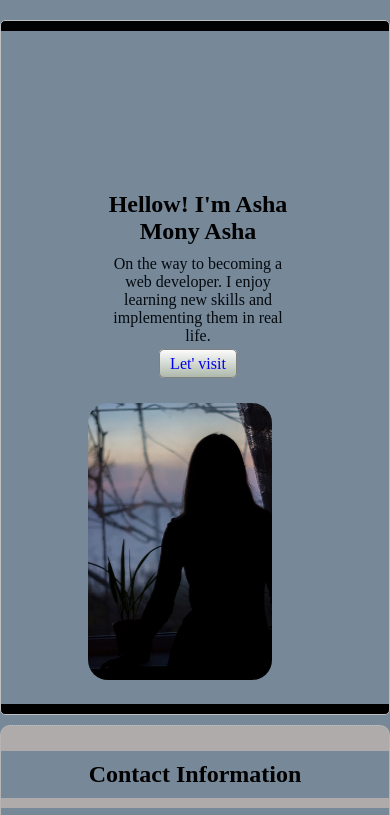
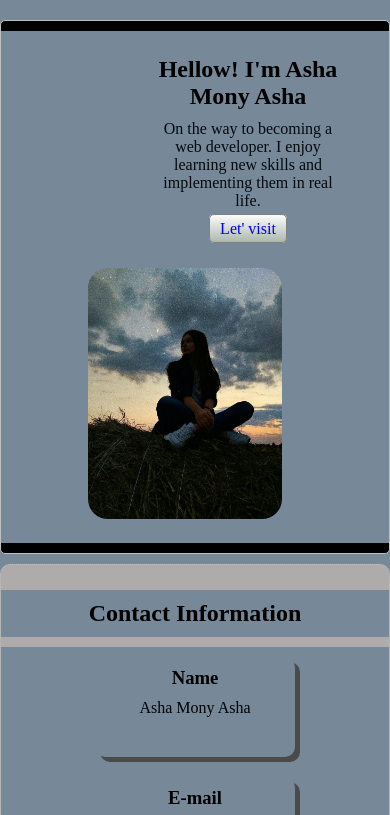
Before and after one commit to Asha-mony/portfolio, a plain HTML site: page index.html in a window 390 px wide. Shown: the top 815 px of the page. Drawn offline with Linux system fonts and the light colour scheme.

Commit message:
responsive done2

```diff
--- a/index.html
+++ b/index.html
@@ -16,7 +16,7 @@
             <a class="btn" href="linkedin.com" target="_blank">Let' visit</a>
         </div>
         <div class="half">
-            <img src="asha.jpg" alt="">
+            <img src="mony.jpg" alt="">
         </div>
     </div>
     </header>
--- a/style.css
+++ b/style.css
@@ -145,10 +145,22 @@ th, td{
 
     .half img{
         margin-left: 0px;
+        margin-right: 20px;
     }
 
     .container-div1{
         flex-direction: column
+    }
+
+    .half1{
+        margin-top: 15px;
+        text-align: center;
+        margin-left: 150px;
+    }
+
+    .edu-exe{
+        gap: 5px;
+        width: 90%;
     }
 
     /* .item{
@@ -156,6 +168,7 @@ th, td{
     }  */
 
     #form{
-        flex-direction: column
+        flex-direction: column;
+        width: 88%;
     }
 }
```
